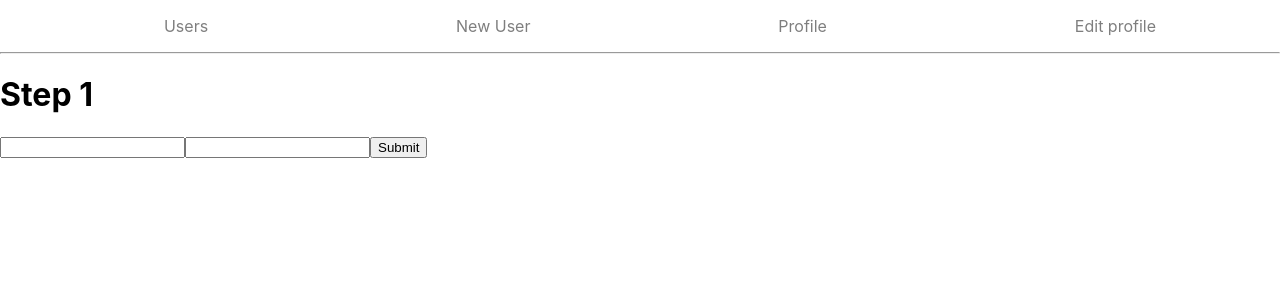
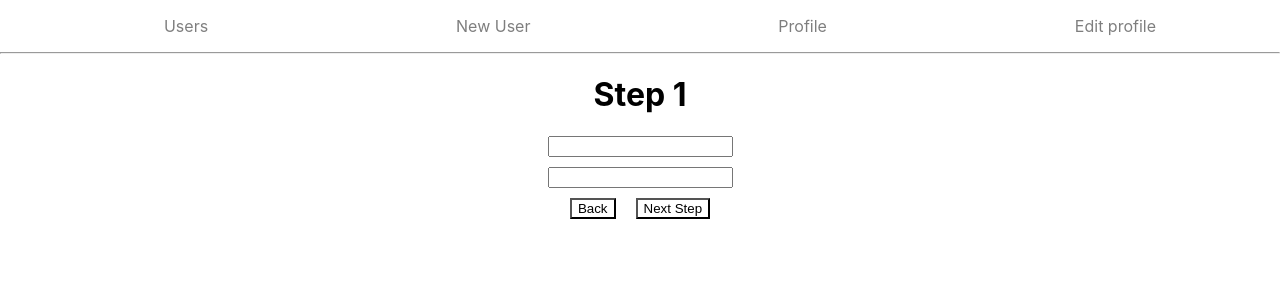
Before and after one commit to Tiomuch/UserBank, a React (Create React App) app: page /create-user in a window 1280 px wide. Shown: the top 300 px of the page. Built offline with nearby package versions, Linux system fonts and the light colour scheme.

Commit message:
make css formik

```diff
--- a/src/App.js
+++ b/src/App.js
@@ -13,7 +13,7 @@ import EditProfile from './components/EditProfile'
 function App() {
   return (
     <Router>
-      <div>
+      <div className="mainDiv">
         <nav>
           <ul className="overlay">
             <li>
--- a/src/components/CreateUser.js
+++ b/src/components/CreateUser.js
@@ -3,26 +3,26 @@ import { Formik } from 'formik'
 
 function CreateUser() {
   return (
-    <div>
-      <h1>Step 1</h1>
+    <div className="mainFormDiv">
+      <h1 className="step">Step 1</h1>
       <Formik
         initialValues={{ email: '', password: '' }}
         validate={values => {
-          const errors = {};
+          const errors = {}
           if (!values.email) {
-            errors.email = 'Required';
+            errors.email = 'Required'
           } else if (
             !/^[A-Z0-9._%+-]+@[A-Z0-9.-]+\.[A-Z]{2,}$/i.test(values.email)
           ) {
-            errors.email = 'Invalid email address';
+            errors.email = 'Invalid email address'
           }
-          return errors;
+          return errors
         }}
         onSubmit={(values, { setSubmitting }) => {
           setTimeout(() => {
-            alert(JSON.stringify(values, null, 2));
-            setSubmitting(false);
-          }, 400);
+            alert(JSON.stringify(values, null, 2))
+            setSubmitting(false)
+          }, 400)
         }}
       >
         {({
@@ -35,13 +35,14 @@ function CreateUser() {
             isSubmitting,
             /* and other goodies */
           }) => (
-          <form onSubmit={handleSubmit}>
+          <form onSubmit={handleSubmit} className="form">
             <input
               type="email"
               name="email"
               onChange={handleChange}
               onBlur={handleBlur}
               value={values.email}
+              className="field"
             />
             {errors.email && touched.email && errors.email}
             <input
@@ -50,11 +51,17 @@ function CreateUser() {
               onChange={handleChange}
               onBlur={handleBlur}
               value={values.password}
+              className="field"
             />
             {errors.password && touched.password && errors.password}
-            <button type="submit" disabled={isSubmitting}>
-              Submit
-            </button>
+            <div className="buttons">
+              <button type="submit" disabled={isSubmitting} className="back">
+                Back
+              </button>
+              <button type="submit" disabled={isSubmitting} className="next">
+                Next Step
+              </button>
+            </div>
           </form>
         )}
       </Formik>
--- a/src/index.css
+++ b/src/index.css
@@ -29,3 +29,46 @@ code {
   flex-direction: row;
   justify-content: space-around;
 }
+
+.form {
+  /*text-align: center;*/
+  display: flex;
+  align-items: center;
+  flex-direction: column;
+  justify-content: center;
+}
+
+.step {
+  text-align: center;
+}
+
+.mainFormDiv {
+  width: 100%;
+  height: 100%;
+}
+
+.mainDiv {
+  width: 100%;
+  height: 700px;
+}
+
+.field {
+  margin-bottom: 10px;
+  display: inline-block;
+}
+
+.back {
+  margin-right: 10px;
+  background-color: white;
+  border: 0 0 0 2px;
+}
+
+.next {
+  margin-left: 10px;
+  background-color: white;
+}
+
+.buttons {
+  display: flex;
+  flex-direction: row;
+}
```
